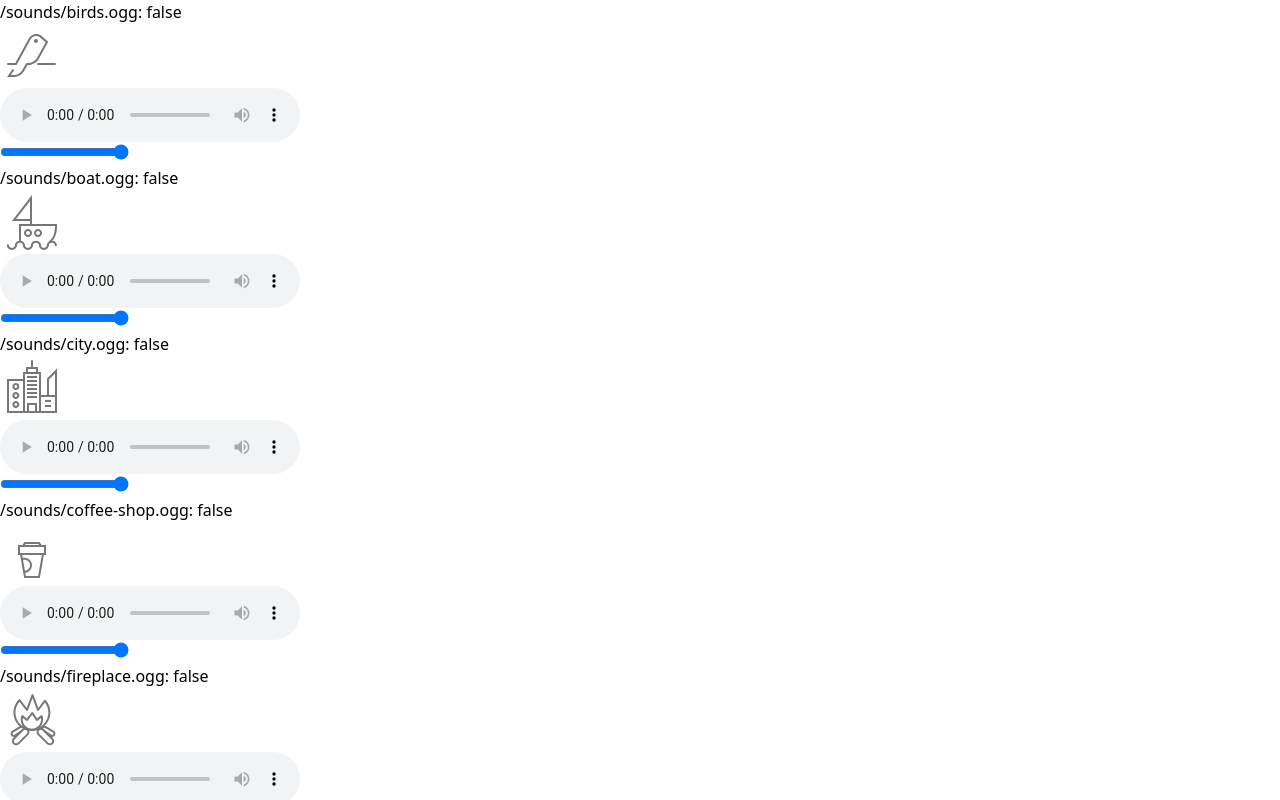
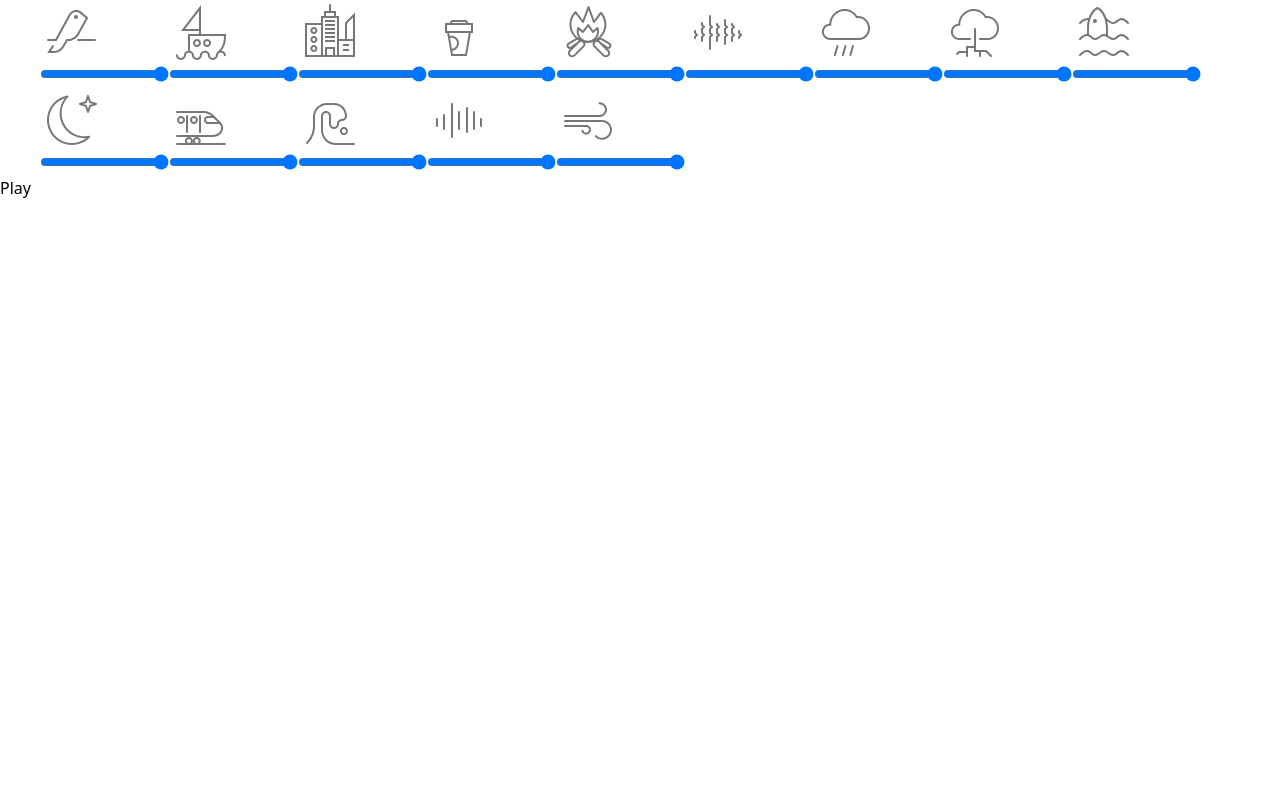
Before and after one commit to Kimbo0o/pillow, a Vue app: page / in a window 1280 px wide. Shown: the top 800 px of the page. Built offline with nearby package versions, Linux system fonts and the light colour scheme.

Commit message:
:recycle: Introduced store

```diff
--- a/src/App.vue
+++ b/src/App.vue
@@ -1,26 +1,16 @@
 <template>
-  <SoundItem v-for="sound of sounds" :key="sound" :file-id="sound" />
-  <PlayPauseAll :sounds="sounds" />
+  <div class="flex justify-center">
+    <div class="flex flex-wrap max-w-300">
+      <SoundItem v-for="sound of soundsStore.availableSounds" :key="sound" :file-id="sound" />
+    </div>
+  </div>
+  <PlayPauseAll />
 </template>
 
 <script setup lang="ts">
 import SoundItem from '@/components/SoundItem.vue';
 import PlayPauseAll from '@/components/PlayPauseAll.vue';
+import { useSoundsStore } from '@/stores/sounds.ts';
 
-const sounds = [
-  'birds',
-  'boat',
-  'city',
-  'coffee-shop',
-  'fireplace',
-  'pink-noise',
-  'rain',
-  'storm',
-  'stream',
-  'summer-night',
-  'train',
-  'waves',
-  'white-noise',
-  'wind',
-];
+const soundsStore = useSoundsStore();
 </script>
--- a/src/components/PlayPauseAll.vue
+++ b/src/components/PlayPauseAll.vue
@@ -1,26 +1,16 @@
 <template>
-  <button @click="toggleAllPlaying">{{ allPlaying ? 'Pause all' : 'Play all' }}</button>
+  <button @click="toggleAllPlaying">
+    {{ soundsStore.playingActiveSounds ? 'Pause' : 'Play' }}
+  </button>
 </template>
 
 <script setup lang="ts">
-import { ref, defineProps } from 'vue';
+import { useSoundsStore } from '@/stores/sounds.ts';
 
-const props = defineProps<{
-  sounds: string[];
-}>();
-
-const allPlaying = ref(false);
+const soundsStore = useSoundsStore();
 
 const toggleAllPlaying = () => {
-  allPlaying.value = !allPlaying.value;
-  for (const sound of props.sounds) {
-    const audioElement = document.getElementById(sound) as HTMLAudioElement;
-    if (allPlaying.value) {
-      audioElement.play();
-    } else {
-      audioElement.pause();
-    }
-  }
+  soundsStore.togglePlayingActiveSounds();
 };
 </script>
 
--- a/src/components/SoundItem.vue
+++ b/src/components/SoundItem.vue
@@ -1,17 +1,20 @@
 <template>
-  <div @click="toggleActive" class="cursor-pointer" :class="{ 'bg-violet-400': isActive }">
-    <div>{{ fileSrc }}: {{ isActive }}</div>
+  <div
+    @click="toggleActive"
+    class="cursor-pointer hover:bg-gray-100"
+    :class="{ 'bg-violet-400': isActive }"
+  >
     <img :src="iconSrc" :alt="props.fileId" />
-    <audio ref="audioElement" controls :id="props.fileId" loop>
+    <input type="range" min="0" max="1" step="0.01" v-model="volume" @click.stop />
+    <audio ref="audioElement" controls :id="props.fileId" loop class="hidden">
       <source :src="fileSrc" type="audio/ogg" />
     </audio>
-    <input type="range" min="0" max="1" step="0.01" v-model="volume" @click.prevent />
   </div>
 </template>
 
 <script setup lang="ts">
 import { computed, ref, watch, defineProps } from 'vue';
-import { useStorage } from '@vueuse/core';
+import { useSoundsStore } from '@/stores/sounds.ts';
 
 const props = defineProps<{
   fileId: string;
@@ -21,7 +24,7 @@ const volume = ref(50);
 
 const audioElement = ref<HTMLAudioElement | null>(null);
 
-const activeSounds = useStorage<string[]>('active-sounds', [], localStorage);
+const soundsStore = useSoundsStore();
 
 const fileSrc = computed(() => {
   return '/sounds/' + props.fileId + '.ogg';
@@ -37,14 +40,23 @@ watch(volume, (newVolume) => {
   }
 });
 
-const isActive = ref(activeSounds.value.includes(props.fileId));
+const toggleActive = () => {
+  soundsStore.toggleSoundActive(props.fileId);
+};
 
-const toggleActive = () => {
-  isActive.value = !isActive.value;
-  if (isActive.value) {
-    activeSounds.value.push(props.fileId);
+const isActive = computed(() => {
+  return soundsStore.activeSounds.includes(props.fileId);
+});
+
+const shouldBePlaying = computed(() => {
+  return isActive.value && soundsStore.playingActiveSounds;
+});
+
+watch(shouldBePlaying, (newShouldBePlaying) => {
+  if (newShouldBePlaying) {
+    audioElement.value?.play();
   } else {
-    activeSounds.value = activeSounds.value.filter((sound) => sound !== props.fileId);
+    audioElement.value?.pause();
   }
-};
+});
 </script>
--- /dev/null
+++ b/src/stores/sounds.ts
@@ -0,0 +1,48 @@
+import { defineStore } from 'pinia';
+
+import { useStorage } from '@vueuse/core';
+import { ref } from 'vue';
+
+export const useSoundsStore = defineStore('sounds', () => {
+  const availableSounds = [
+    'birds',
+    'boat',
+    'city',
+    'coffee-shop',
+    'fireplace',
+    'pink-noise',
+    'rain',
+    'storm',
+    'stream',
+    'summer-night',
+    'train',
+    'waves',
+    'white-noise',
+    'wind',
+  ];
+
+  const activeSounds = useStorage<string[]>('sounds', [], localStorage);
+
+  const toggleSoundActive = (id: string) => {
+    if (activeSounds.value.includes(id)) {
+      activeSounds.value = activeSounds.value.filter((soundId) => soundId !== id);
+    } else {
+      activeSounds.value.push(id);
+    }
+  };
+
+  const playingActiveSounds = ref(false);
+
+  const togglePlayingActiveSounds = () => {
+    playingActiveSounds.value = !playingActiveSounds.value;
+    console.log(playingActiveSounds.value);
+  };
+
+  return {
+    availableSounds,
+    activeSounds,
+    playingActiveSounds,
+    togglePlayingActiveSounds,
+    toggleSoundActive,
+  };
+});
```
